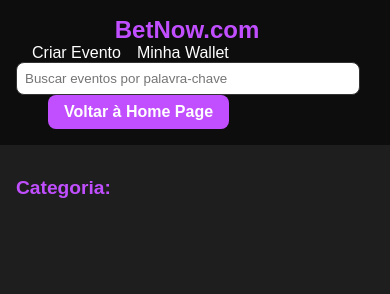
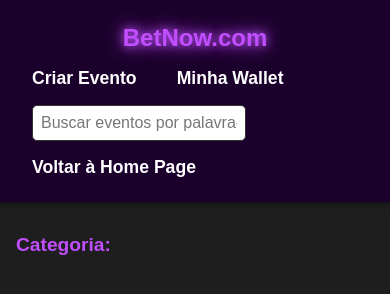
Before and after one commit to Sofiabreug/BetNow.com, a website: page frontend-pi/Categorias/Categorias.html in a window 390 px wide. Drawn offline with Linux system fonts and the light colour scheme; no server answers.

Commit message:
Alterações na categoria e criar evento

```diff
--- a/frontend-pi/Categorias/Categorias.html
+++ b/frontend-pi/Categorias/Categorias.html
@@ -8,7 +8,9 @@
 </head>
 <body>
     <div class="header">
-        <div class="logo">BetNow.com</div>
+        <div class="logo">
+            <span>BetNow.com</span>
+        </div>
         <nav>
             <a href="../CriarEvento/CriarEvento.html">Criar Evento</a>
             <a href="../MyWallet/MyWallet.html">Minha Wallet</a>
@@ -21,6 +23,7 @@
         </nav>
     </div>
 
+
     <div class="container">
         <div class="category">Categoria: <span id="categoryName"></span></div>
 
--- a/frontend-pi/Categorias/style_Categorias.css
+++ b/frontend-pi/Categorias/style_Categorias.css
@@ -1,8 +1,7 @@
-
 /* Estilo geral */
 body {
     font-family: Arial, sans-serif;
-    background-color: #1e1e1e;
+    background-color: #1e1e1e; /* Fundo escuro */
     color: #ffffff;
     margin: 0;
     padding: 0;
@@ -13,44 +12,55 @@ body {
     display: flex;
     align-items: center;
     justify-content: space-between;
-    padding: 1rem 2rem;
-    background-color: #0d0d0d;
+    padding: 1.5rem 2rem;
+    background-color: #1a002b;
+    box-shadow: 0px 2px 5px rgba(0, 0, 0, 0.5);
 }
 
-.header .logo {
+.header .logo span {
     font-size: 1.5rem;
+    font-weight: bold;
     color: #c14fff;
-    font-weight: bold;
-    margin-right: 1rem;
+    text-shadow: 0 0 10px #c14fff, 0 0 20px #c14fff;
 }
 
 .header nav {
     display: flex;
-    align-items: center;
-    gap: 1rem;
-    flex-shrink: 0;
+    gap: 2.5rem; /* Aumentei o espaçamento entre os links */
 }
 
 .header nav a {
-    color: #ffffff;
     text-decoration: none;
-    font-weight: 500;
+    font-size: 1.1rem;
+    color: white;
+    font-weight: bold;
+    transition: color 0.3s, transform 0.3s;
 }
 
+.header nav a:hover {
+    color: #c14fff; /* Muda para roxo claro ao passar o mouse */
+    transform: scale(1.1); /* Efeito de destaque */
+}
+
+/* Barra de pesquisa */
 .header .search-bar {
-    flex-grow: 1;
-    margin-left: 1rem;
-    margin-right: 3rem;
+    flex-grow: 1; /* Permite que a barra de busca ocupe o máximo de espaço */
+    margin: 0 2rem;
+    display: flex;
 }
 
 .header .search-bar input {
-    max-width: 100%;
-    width: 100%;
-    padding: 0.5rem;
-    border-radius: 0.5rem;
+    width: 60%; /* Reduzi a largura da barra de pesquisa */
+    padding: 0.5rem; /* Diminui o padding da barra */
+    border-radius: 5px;
     border: 1px solid #333;
-    background-color: #fff;
+    background-color: #ffffff;
     color: #333;
+    font-size: 1rem;
+}
+
+.header .search-bar input::placeholder {
+    color: #777;
 }
 
 /* Container principal */
@@ -65,28 +75,6 @@ body {
     font-weight: bold;
     color: #c14fff;
     margin-bottom: 1rem;
-}
-
-/* Controles de filtro */
-.filters {
-    display: flex;
-    gap: 1rem;
-    margin-bottom: 1rem;
-}
-
-.filters button, .filters input {
-    padding: 0.5rem 1rem;
-    background-color: #333;
-    color: #fff;
-    border: 1px solid #666;
-    border-radius: 0.5rem;
-    cursor: pointer;
-}
-
-.filters input {
-    flex-grow: 1;
-    background-color: #1e1e1e;
-    color: #fff;
 }
 
 /* Lista de cards */
@@ -112,7 +100,7 @@ body {
     height: 80px;
     border-radius: 0.5rem;
     object-fit: cover;
-    background-color: #666; /* Placeholder para imagens ausentes */
+    background-color: #666;
 }
 
 .card-content {
@@ -148,8 +136,9 @@ body {
 
 /* Responsividade */
 @media (max-width: 768px) {
-    .header, .filters, .card {
-        flex-direction: column;
+    .header {
+        flex-direction: column; /* Navbar empilhada */
+        gap: 1rem;
     }
 
     .header nav, .header .search-bar {
@@ -168,21 +157,4 @@ body {
     .card-content {
         text-align: center;
     }
-    /* Botão "Voltar à Home Page" */
-    .header .home-button {
-        flex-shrink: 0;
-        margin-left: 1rem;
-        padding: 0.5rem 1rem;
-        background-color: #c14fff;
-        color: #fff;
-        text-decoration: none;
-        font-weight: bold;
-        border-radius: 0.5rem;
-        transition: background-color 0.3s;
-    }
-
-    .header .home-button:hover {
-        background-color: #b76aff;
-    }
-
 }
```
Also changed, not shown: frontend-pi/CriarEvento/CriarEvento.html (+3 -1 lines).
